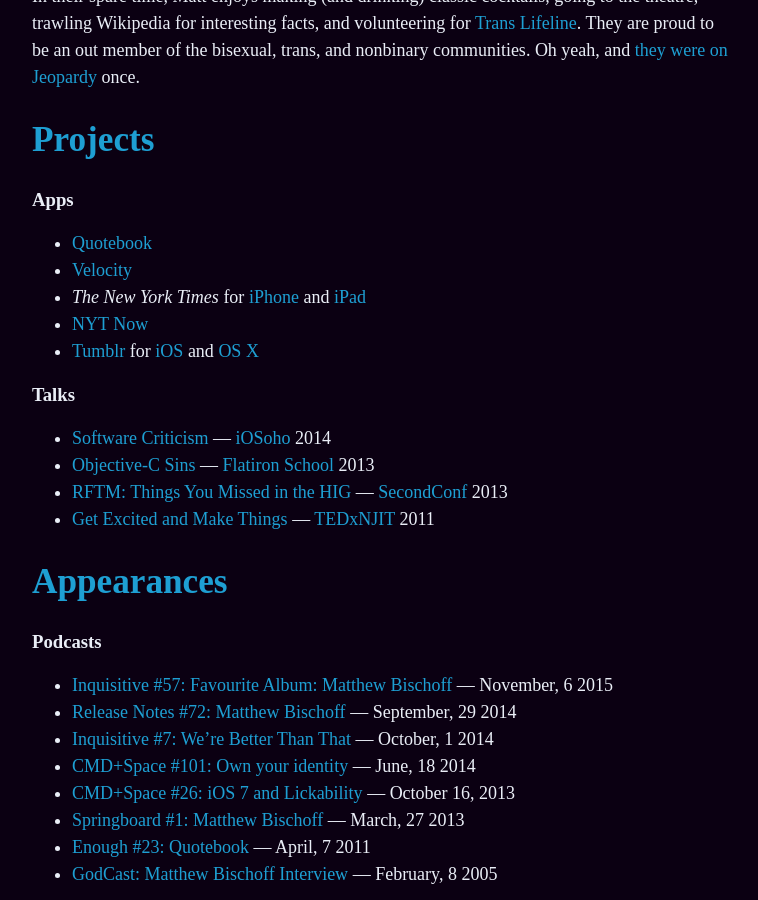
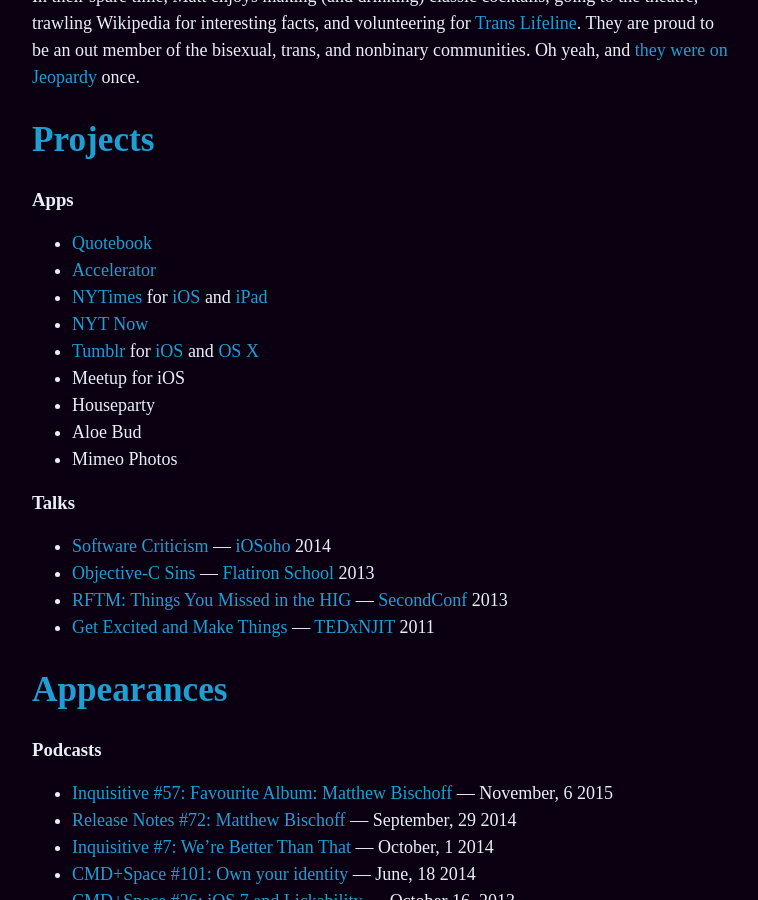
Before and after one commit to mbbischoff/website, a Jekyll site: the page built from about.md, in a window 1280 px wide and 900 px high, scrolled down 1674 px. Shown: the whole window, without its empty margins (258-1016 px from the left). Built offline with Jekyll 4.4.1, drawn with Linux system fonts in a browser that asks for light colours; some web fonts are replaced.

Commit message:
Updated About

```diff
--- a/about.md
+++ b/about.md
@@ -23,10 +23,14 @@
 ### Apps
 
 * [Quotebook](http://quotebookapp.com)
-* [Velocity](http://velocityapp.com)
-* [*The New York Times*](https://nytimes.com) for [iPhone](https://itunes.apple.com/us/app/nytimes-breaking-national/id284862083?mt=8) and [iPad](https://itunes.apple.com/us/app/nytimes-for-ipad-breaking/id357066198?mt=8)
+* [Accelerator](http://Aaceleratorapp.com)
+* [NYTimes](https://nytimes.com) for [iOS](https://itunes.apple.com/us/app/nytimes-breaking-national/id284862083?mt=8) and [iPad](https://itunes.apple.com/us/app/nytimes-for-ipad-breaking/id357066198?mt=8)
 * [NYT Now](https://itunes.apple.com/us/app/nyt-now/id798993249?mt=8)
 * [Tumblr](https://tumblr.com) for [iOS](https://itunes.apple.com/us/app/tumblr/id305343404?mt=8) and [OS X](https://itunes.apple.com/us/app/tumblr/id929285034?ls=1&mt=12)
+* Meetup for iOS
+* Houseparty
+* Aloe Bud
+* Mimeo Photos
 
 ### Talks
 
```
